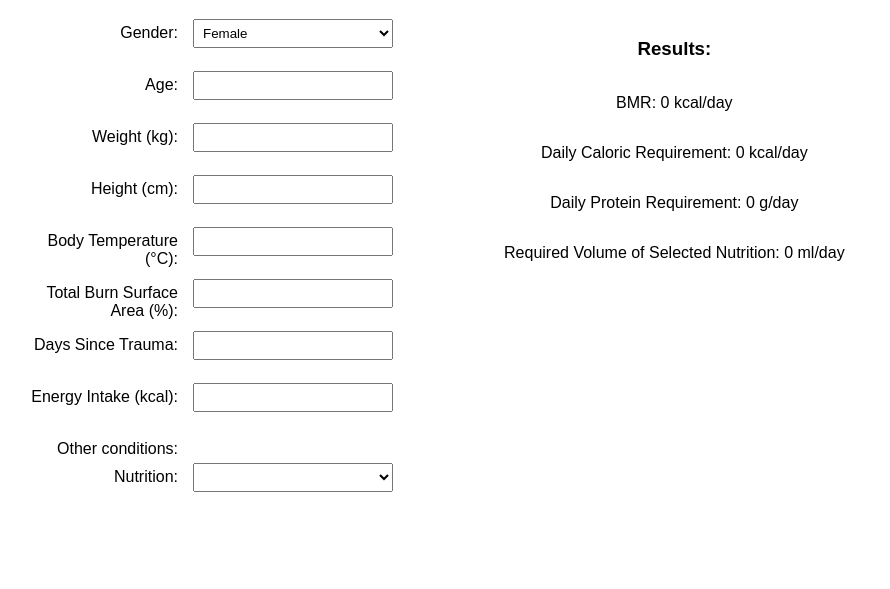
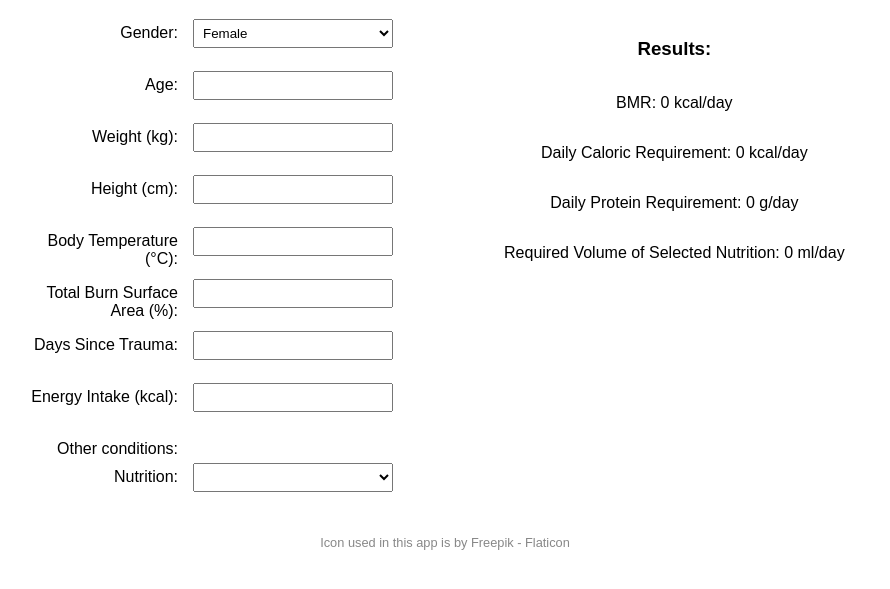
Before and after one commit to ritalarina/CaloricMedCare, an Electron app: page index.html in a window 890 px wide. Shown: the part 89-678 px from the top of the page. Drawn offline with Linux system fonts and the light colour scheme; no server answers.

Commit message:
App icon changed. Proper attribution added.

```diff
--- a/assets/css/styles.css
+++ b/assets/css/styles.css
@@ -59,3 +59,21 @@ input:not([type="checkbox"]), select {
 .form-container {
 	width: 45%;
 }
+
+footer .attribution {
+  font-size: 0.8em;    /* Makes the text smaller */
+  color: #888;         /* Light gray color to make it less prominent */
+  text-align: center;  /* Centers the attribution text */
+  margin-top: 20px;    /* Adds some space at the top */
+}
+
+/* Style the link (so it's also subtle) */
+footer .attribution a {
+  color: #888;         /* Make the link color match the text */
+  text-decoration: none; /* Remove underline from the link */
+}
+
+footer .attribution a:hover {
+  color: #555;         /* Slightly darker color on hover */
+  text-decoration: underline; /* Add underline on hover for accessibility */
+}
--- a/index.html
+++ b/index.html
@@ -103,5 +103,10 @@
 	</div>
 
     <script src="renderer.js"></script>
+	<footer>
+	  <p class="attribution">
+		Icon used in this app is by <a href="https://www.flaticon.com/free-icons/nutrient" title="nutrient icons">Freepik - Flaticon</a>
+	  </p>
+	</footer>
 </body>
 </html>
--- a/main.js
+++ b/main.js
@@ -7,12 +7,12 @@ let mainWindow;
 function createWindow() {
     mainWindow = new BrowserWindow({
         width: 890,
-        height: 780,
+        height: 840,
         webPreferences: {
             nodeIntegration: true,
             contextIsolation: false, // Allow access to Node.js APIs in renderer
         },
-		icon: path.join(__dirname, 'assets/icons/icon.ico')
+		icon: path.join(__dirname, 'assets/icons/nutrient.ico')
     });
 
     mainWindow.loadFile('index.html');
```
Also changed, not shown: README.md, assets/icons/icon.ico (deleted), assets/icons/nutrient.ico (added).
